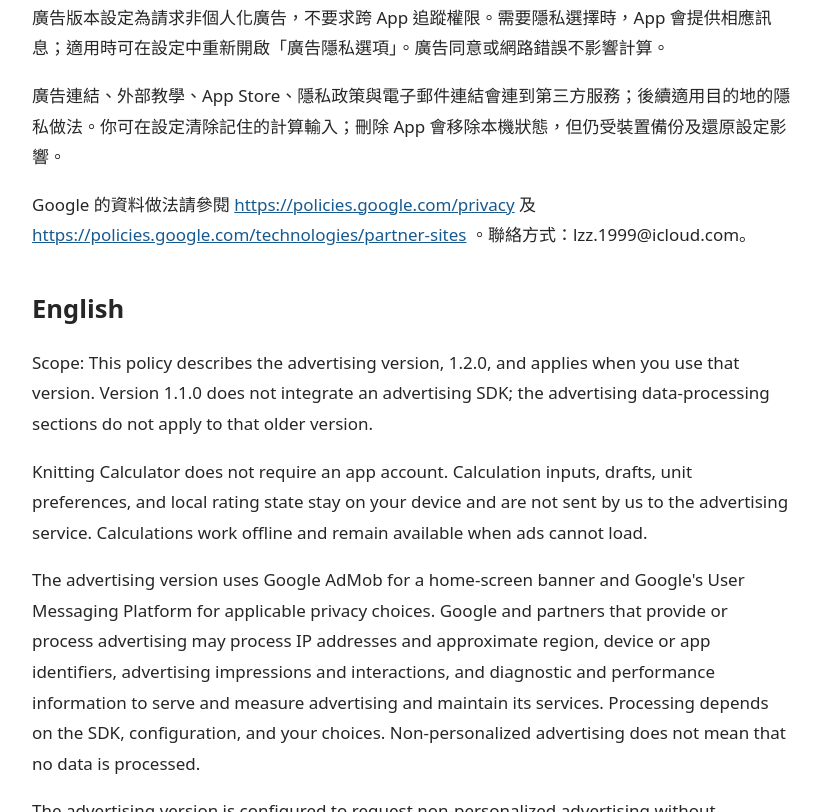
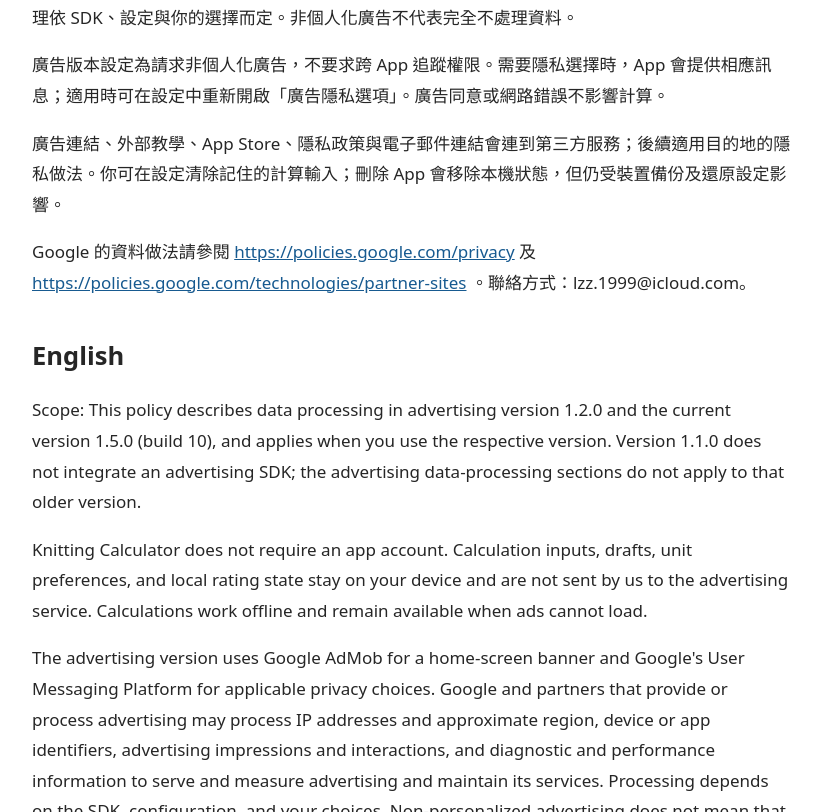
Before and after one commit to phillon77/phillon77.github.io, a plain HTML site: page knitting-calculator-ads-privacy.html in a window 1280 px wide. Shown: the part 633-1445 px from the top of the page, without its empty margins (228-1049 px from the left). Drawn offline with Linux system fonts and the light colour scheme.

Commit message:
Clarify approved Knitting Calculator privacy version scope

```diff
--- a/knitting-calculator-ads-privacy.html
+++ b/knitting-calculator-ads-privacy.html
@@ -1,11 +1,11 @@
 <!doctype html>
 <html lang="zh-Hant"><meta charset="utf-8"><meta name="viewport" content="width=device-width,initial-scale=1"><title>編織計算器隱私政策 · Knitting Calculator Privacy</title><style>body{font:17px/1.8 system-ui,sans-serif;max-width:760px;margin:40px auto;padding:0 24px;color:#262626;background:#fff}a{color:#175a90}h1,h2{line-height:1.4}section{margin-top:40px}nav{margin:24px 0}p{margin:1em 0}</style>
-<main><h1>編織計算器廣告版本隱私政策</h1><p>Knitting Calculator — Advertising Version Privacy Policy</p><p>發布日期 / Published: 2026-09-17</p><nav><a href="#zh">繁體中文</a> · <a href="#en">English</a></nav><section id="zh" lang="zh-Hant"><h2>繁體中文</h2><p>適用範圍：本政策說明 1.2.0 廣告版本的資料處理，從你使用該版本起適用。舊版 1.1.0 未整合廣告 SDK；此政策的廣告資料處理段落不適用於該舊版。</p>
+<main><h1>編織計算器廣告版本隱私政策</h1><p>Knitting Calculator — Advertising Version Privacy Policy</p><p>發布日期 / Published: 2026-09-17</p><p>修訂日期 / Revised: 2026-11-19</p><nav><a href="#zh">繁體中文</a> · <a href="#en">English</a></nav><section id="zh" lang="zh-Hant"><h2>繁體中文</h2><p>適用範圍：本政策說明 1.2.0 廣告版本及目前 1.5.0（10）的資料處理，從你使用相應版本起適用。舊版 1.1.0 未整合廣告 SDK；此政策的廣告資料處理段落不適用於該舊版。</p>
 <p>編織計算器不要求建立 App 帳號。計算輸入、草稿、單位偏好與 App 內評分狀態儲存在你的裝置，不會由我們傳送給廣告服務。計算功能可離線使用，廣告無法載入時仍可正常操作。</p>
 <p>廣告版本使用 Google AdMob 提供首頁橫幅，並使用 Google User Messaging Platform 管理適用的隱私選擇。Google 及提供或處理廣告的合作夥伴可能處理 IP 位址及推估的一般地區、裝置或 App 相關識別資訊、廣告曝光與互動、診斷和效能資料，用於提供廣告、衡量成效及維持服務。實際資料處理依 SDK、設定與你的選擇而定。非個人化廣告不代表完全不處理資料。</p>
 <p>廣告版本設定為請求非個人化廣告，不要求跨 App 追蹤權限。需要隱私選擇時，App 會提供相應訊息；適用時可在設定中重新開啟「廣告隱私選項」。廣告同意或網路錯誤不影響計算。</p>
 <p>廣告連結、外部教學、App Store、隱私政策與電子郵件連結會連到第三方服務；後續適用目的地的隱私做法。你可在設定清除記住的計算輸入；刪除 App 會移除本機狀態，但仍受裝置備份及還原設定影響。</p>
-<p>Google 的資料做法請參閱 <a href="https://policies.google.com/privacy">https://policies.google.com/privacy</a> 及 <a href="https://policies.google.com/technologies/partner-sites">https://policies.google.com/technologies/partner-sites</a> 。聯絡方式：lzz.1999@icloud.com。</p></section><section id="en" lang="en"><h2>English</h2><p>Scope: This policy describes the advertising version, 1.2.0, and applies when you use that version. Version 1.1.0 does not integrate an advertising SDK; the advertising data-processing sections do not apply to that older version.</p>
+<p>Google 的資料做法請參閱 <a href="https://policies.google.com/privacy">https://policies.google.com/privacy</a> 及 <a href="https://policies.google.com/technologies/partner-sites">https://policies.google.com/technologies/partner-sites</a> 。聯絡方式：lzz.1999@icloud.com。</p></section><section id="en" lang="en"><h2>English</h2><p>Scope: This policy describes data processing in advertising version 1.2.0 and the current version 1.5.0 (build 10), and applies when you use the respective version. Version 1.1.0 does not integrate an advertising SDK; the advertising data-processing sections do not apply to that older version.</p>
 <p>Knitting Calculator does not require an app account. Calculation inputs, drafts, unit preferences, and local rating state stay on your device and are not sent by us to the advertising service. Calculations work offline and remain available when ads cannot load.</p>
 <p>The advertising version uses Google AdMob for a home-screen banner and Google&#x27;s User Messaging Platform for applicable privacy choices. Google and partners that provide or process advertising may process IP addresses and approximate region, device or app identifiers, advertising impressions and interactions, and diagnostic and performance information to serve and measure advertising and maintain its services. Processing depends on the SDK, configuration, and your choices. Non-personalized advertising does not mean that no data is processed.</p>
 <p>The advertising version is configured to request non-personalized advertising without requesting cross-app tracking permission. Where privacy choices are needed, the app provides the appropriate message; where applicable, Advertising privacy options can be reopened in Settings. Consent or network errors do not block calculations.</p>
```
